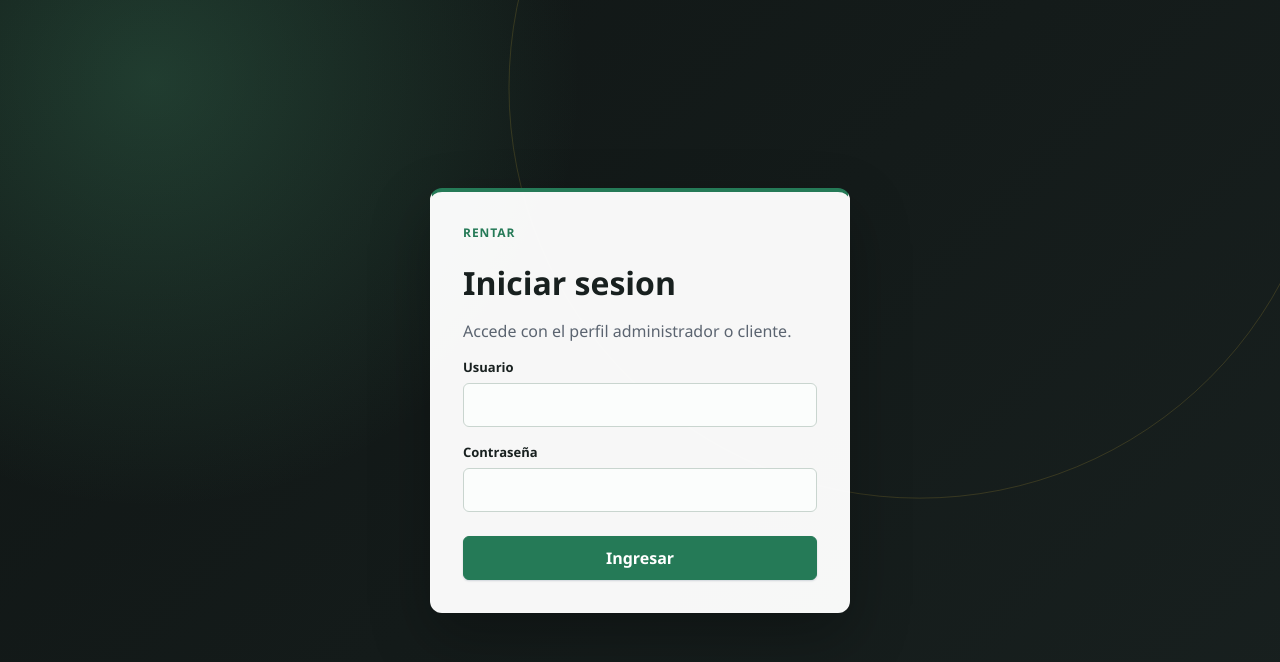
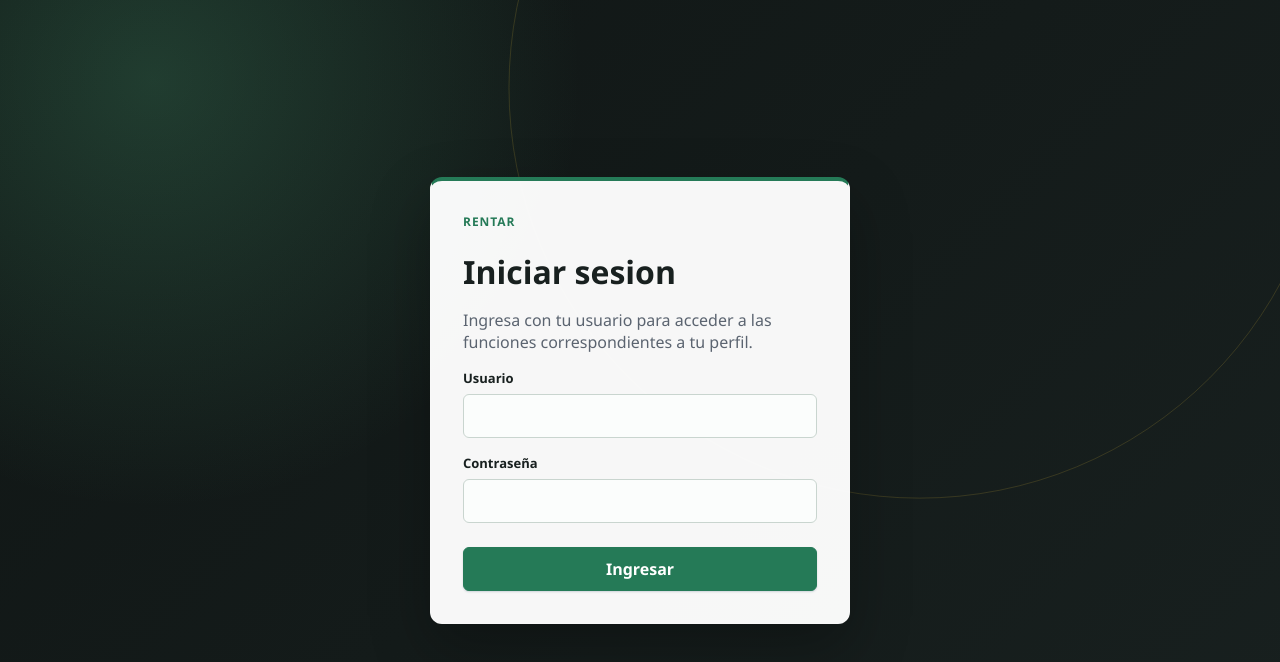
Before and after one commit to fedeflores25/desarrollo-de-software-en-sistemas-distribuidos-grupo-a, a React (Vite) app in the folder frontend/: page / in a window 1280 px wide. Shown: the top 662 px of the page. Built offline with nearby package versions, Linux system fonts and the light colour scheme.

Commit message:
mejorar acceso y panel principal

```diff
--- a/frontend/src/App.tsx
+++ b/frontend/src/App.tsx
@@ -89,8 +89,8 @@ function App() {
       <main className="main-content">
         <header className="topbar">
           <div>
-            <p className="eyebrow">Panel administrativo</p>
-            <h1>Gestion de Rentar</h1>
+            <p className="eyebrow">{esAdmin ? 'Panel administrativo' : 'Mi cuenta'}</p>
+            <h1>{esAdmin ? 'Gestion de Rentar' : 'Rentar'}</h1>
           </div>
           <button className="secondary-button" onClick={() => { cerrarSesion(); setSesion(null); }} type="button">
             Salir ({sesion.usuario.username})
--- a/frontend/src/pages/LoginPage.tsx
+++ b/frontend/src/pages/LoginPage.tsx
@@ -20,7 +20,7 @@ export function LoginPage({ onLogin }: LoginPageProps) {
   return <main className="login-page">
     <form className="login-card" onSubmit={(event) => void submit(event)}>
       <p className="eyebrow">Rentar</p><h1>Iniciar sesion</h1>
-      <p>Accede con el perfil administrador o cliente.</p>
+      <p>Ingresa con tu usuario para acceder a las funciones correspondientes a tu perfil.</p>
       <label className="form-field"><span>Usuario</span><input value={username} onChange={(e) => setUsername(e.target.value)} required autoComplete="username" /></label>
       <label className="form-field"><span>Contraseña</span><input value={password} onChange={(e) => setPassword(e.target.value)} required type="password" autoComplete="current-password" /></label>
       {error && <p className="form-error" role="alert">{error}</p>}
```
